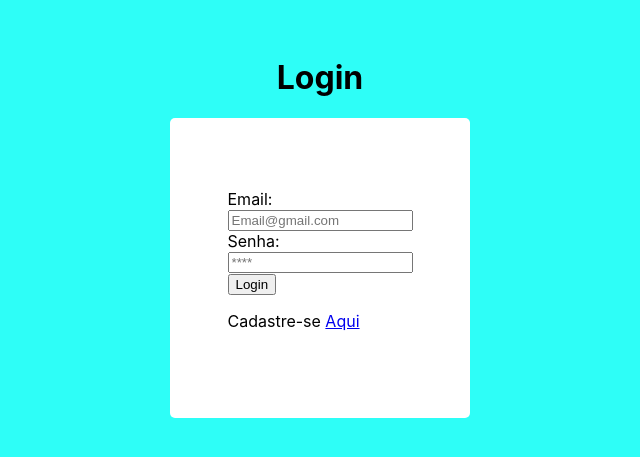
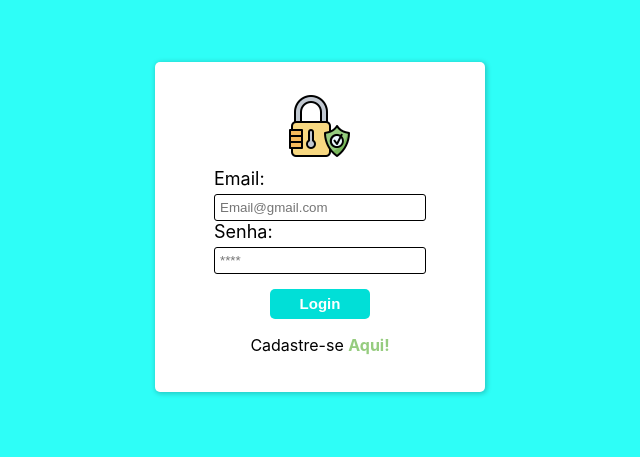
Before and after one commit to GabrielFelix23/TelaLogin, a React (Create React App) app: page / in a window 1280 px wide. Shown: the part 133-590 px from the top of the page, without its empty margins (320-960 px from the left). Built offline with nearby package versions, Linux system fonts and the light colour scheme.

Commit message:
tela login pronta

```diff
--- a/src/components/Login/index.js
+++ b/src/components/Login/index.js
@@ -2,21 +2,36 @@ import React from 'react'
 import './styles.css'
 import {Link} from 'react-router-dom'
 
+import logo from './icon.png'
+
 class Home extends React.Component{
+  constructor(props){
+    super(props)
+    this.state = {
+      email: '',
+      senha: ''
+    }
+  }
+
+
   render() {
     return (
       <div className="container">
-        <h1>Login</h1>
         <div className="containerForm">
+          <img src={logo} className="logo"/>
           <form onSubmit={this.logar}>
             <label>Email: </label><br/>
-            <input type="text" placeholder="Email@gmail.com"/><br/>
+            <input type="text" placeholder="Email@gmail.com" value={this.state.email}
+                    onChange={(e) => this.setState({email: e.target.value})}/><br/>
 
             <label>Senha: </label><br/>
-            <input type="text" placeholder="****"/><br/>
+            <input type="text" placeholder="****" value={this.state.senha}
+                    onChange={(e) => this.setState({senha: e.target.value})}/><br/>
 
-            <button type="submit">Login</button>
-            <p>Cadastre-se <Link to={"/cadastro"}>Aqui</Link></p>
+            <div className="containerButton">
+              <button type="submit" className="styleButton">Login</button>
+              <p>Cadastre-se <Link to={"/cadastro"} className="createUser">Aqui!</Link></p>
+            </div>
           </form>
         </div>
       </div>
--- a/src/components/Login/styles.css
+++ b/src/components/Login/styles.css
@@ -10,9 +10,65 @@
     display: flex;
     align-items: center;
     justify-content: center;
+    flex-direction: column;
 
-    width: 300px;
-    height: 300px;
+    width: 330px;
+    height: 330px;
     background: #fff;
-    border-radius: 5px
+    border-radius: 5px;
+    box-shadow: 1px 1px 5px 1px rgba(0, 0, 0, 0.2)
 }
+
+.logo{
+    margin: 10px
+}
+
+label{
+    font-size: 18px;
+}
+
+input{
+    border: 1px solid #000 ;
+    border-radius: 3px;
+    width: 200px;
+    margin-top: 5px;
+    padding: 5px
+}
+
+.containerButton{
+    display: flex;
+    align-items: center;
+    justify-content: center;
+    flex-direction: column;
+    margin-top: 15px;
+}
+
+.styleButton{
+    width: 100px;
+    height: 30px;
+
+    background: #01DFD7;
+    color: #fff;
+    border: none;
+    border-radius: 5px;
+    font-size: 15px;
+    cursor: pointer;
+    transition: 0.2s;
+    font-weight: bold
+}
+
+.styleButton:hover{
+    background: #088A85;
+    color: #fff;
+    border: none
+}
+
+.createUser{
+    text-decoration: none;
+    color: #96CC7F;
+    transition: 0.1s;
+    font-weight: bold
+}
+.createUser:hover{
+    color: #0B6121
+}
```
Also changed, not shown: src/components/FirebaseConnection/index.js (added), src/components/Login/icon.png (added).
